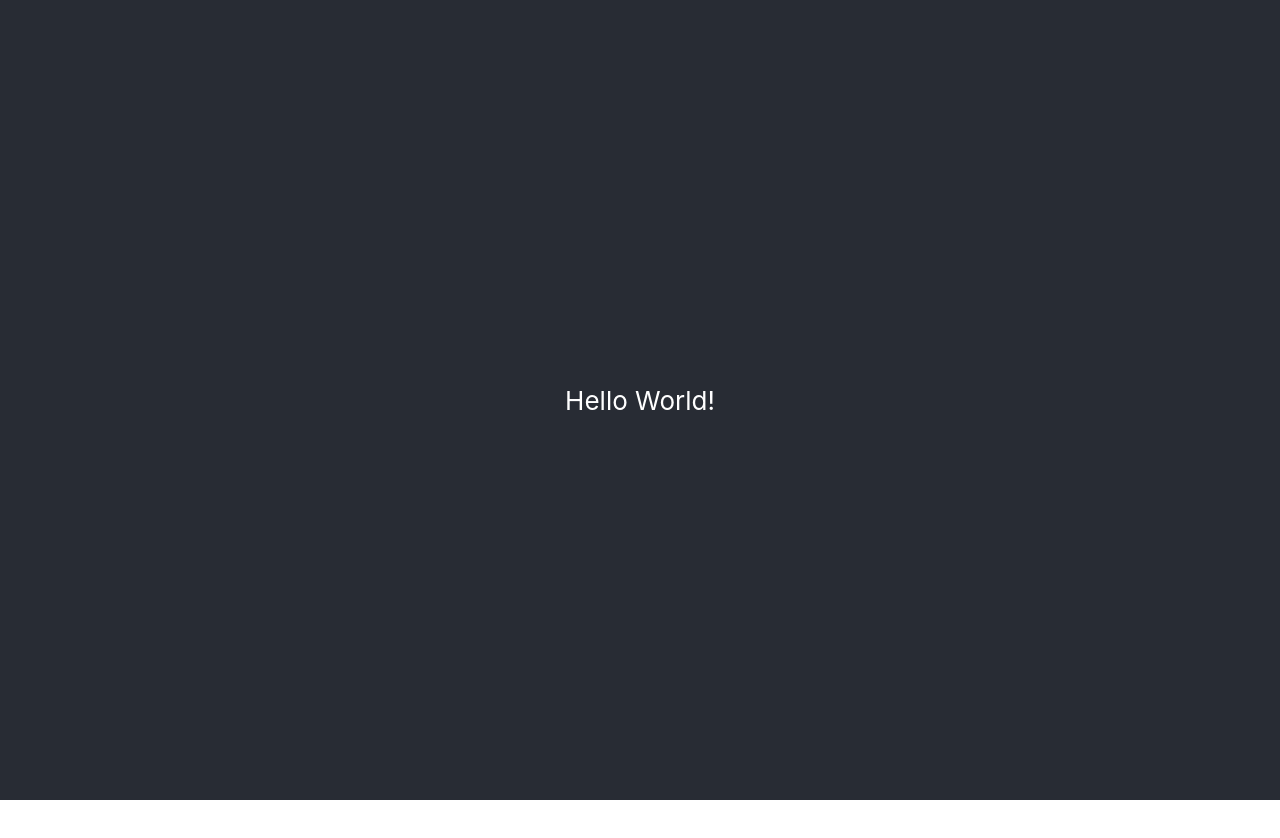
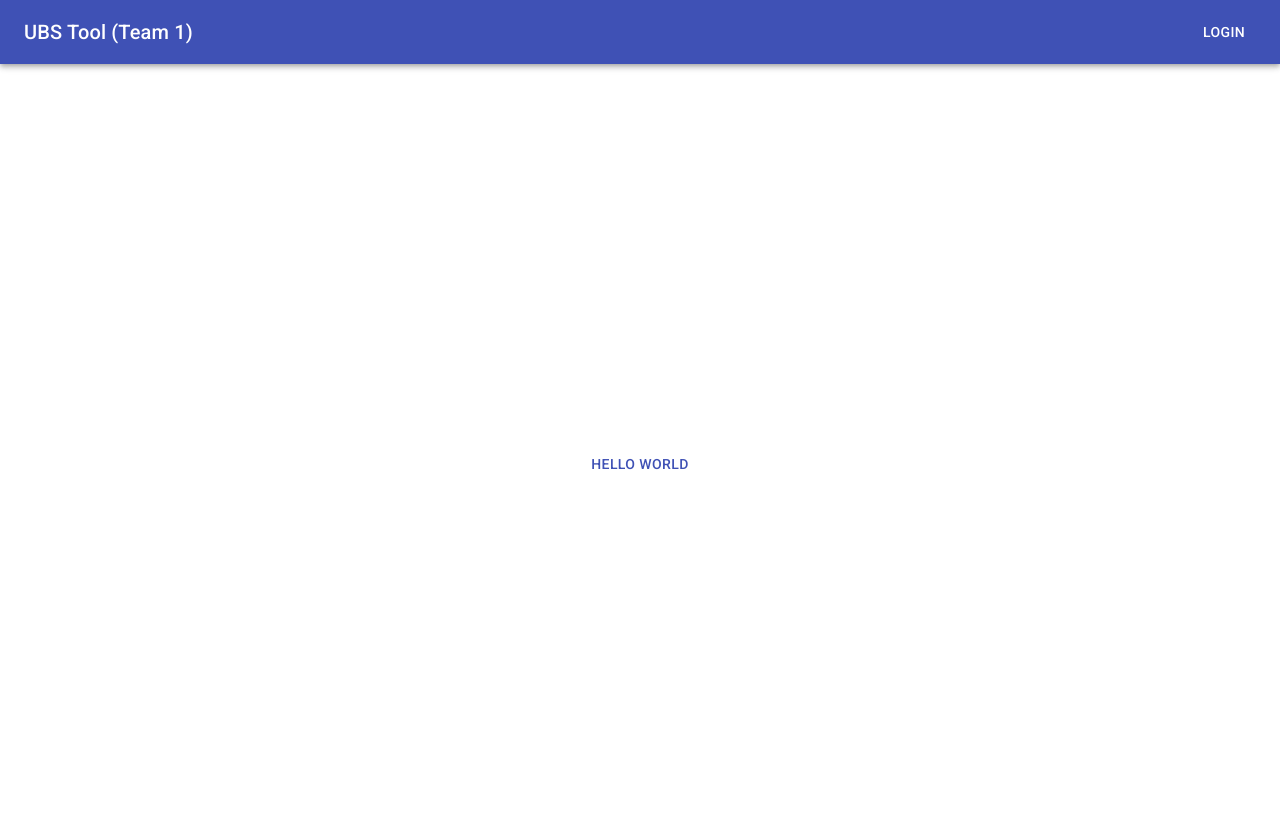
Before and after one commit to tejas-kothari/UBS_FE, a React (Create React App) app: page / in a window 1280 px wide. Shown: the top 838 px of the page. Before the commit the page ends 800 px from the top, so only its background shows below. Built offline with nearby package versions, Linux system fonts and the light colour scheme.

Commit message:
Add navbar

```diff
--- a/package.json
+++ b/package.json
@@ -3,6 +3,8 @@
   "version": "0.1.0",
   "private": true,
   "dependencies": {
+    "@material-ui/core": "^4.11.2",
+    "@material-ui/icons": "^4.11.2",
     "@testing-library/jest-dom": "^5.11.8",
     "@testing-library/react": "^11.2.2",
     "@testing-library/user-event": "^12.6.0",
--- a/public/index.html
+++ b/public/index.html
@@ -1,14 +1,12 @@
 <!DOCTYPE html>
 <html lang="en">
+
 <head>
   <meta charset="utf-8" />
   <link rel="icon" href="%PUBLIC_URL%/favicon.ico" />
   <meta name="viewport" content="width=device-width, initial-scale=1" />
   <meta name="theme-color" content="#000000" />
-    <meta
-      name="description"
-      content="Web site created using create-react-app"
-    />
+  <meta name="description" content="Web site created using create-react-app" />
   <link rel="apple-touch-icon" href="%PUBLIC_URL%/logo192.png" />
   <!--
       manifest.json provides metadata used when your web app is installed on a
@@ -24,8 +22,14 @@
       work correctly both with client-side routing and a non-root public URL.
       Learn how to configure a non-root public URL by running `npm run build`.
     -->
+
+  <!-- Additional stylesheet includes for material-ui -->
+  <link rel="stylesheet" href="https://fonts.googleapis.com/css?family=Roboto:300,400,500,700&display=swap" />
+  <link rel="stylesheet" href="https://fonts.googleapis.com/icon?family=Material+Icons" />
+
   <title>React App</title>
 </head>
+
 <body>
   <noscript>You need to enable JavaScript to run this app.</noscript>
   <div id="root"></div>
@@ -40,4 +44,5 @@
       To create a production bundle, use `npm run build` or `yarn build`.
     -->
 </body>
+
 </html>
--- a/src/App.tsx
+++ b/src/App.tsx
@@ -1,13 +1,12 @@
-import React from 'react';
-import './App.css';
+import React from "react";
+import { Box, Button } from "@material-ui/core";
+import "./App.css";
 
 function App() {
   return (
-    <div className="App">
-      <header className="App-header">
-        Hello World!
-      </header>
-    </div>
+    <Box display="flex" width="100vw" height="100vh" alignItems="center" justifyContent="center">
+      <Button color="primary">Hello World</Button>
+    </Box>
   );
 }
 
--- /dev/null
+++ b/src/Navbar.tsx
@@ -0,0 +1,37 @@
+import React from "react";
+import { makeStyles } from "@material-ui/core/styles";
+import AppBar from "@material-ui/core/AppBar";
+import Toolbar from "@material-ui/core/Toolbar";
+import Typography from "@material-ui/core/Typography";
+import Button from "@material-ui/core/Button";
+import IconButton from "@material-ui/core/IconButton";
+import MenuIcon from "@material-ui/icons/Menu";
+
+const useStyles = makeStyles((theme) => ({
+  root: {
+    flexGrow: 1,
+  },
+  menuButton: {
+    marginRight: theme.spacing(2),
+  },
+  title: {
+    flexGrow: 1,
+  },
+}));
+
+export default function Navbar() {
+  const classes = useStyles();
+
+  return (
+    <div className={classes.root}>
+      <AppBar position="static">
+        <Toolbar>
+          <Typography variant="h6" className={classes.title}>
+            UBS Tool (Team 1)
+          </Typography>
+          <Button color="inherit">Login</Button>
+        </Toolbar>
+      </AppBar>
+    </div>
+  );
+}
--- a/src/index.tsx
+++ b/src/index.tsx
@@ -3,9 +3,11 @@
 import './index.css';
 import App from './App';
 import reportWebVitals from './reportWebVitals';
+import Navbar from './Navbar';
 
 ReactDOM.render(
   <React.StrictMode>
+    <Navbar />
     <App />
   </React.StrictMode>,
   document.getElementById('root')
```
Also changed, not shown: src/Logo.png (added), 1 other file (tests, documents, lock files or other folders). Lines whose indentation alone changed are shown as unchanged.
